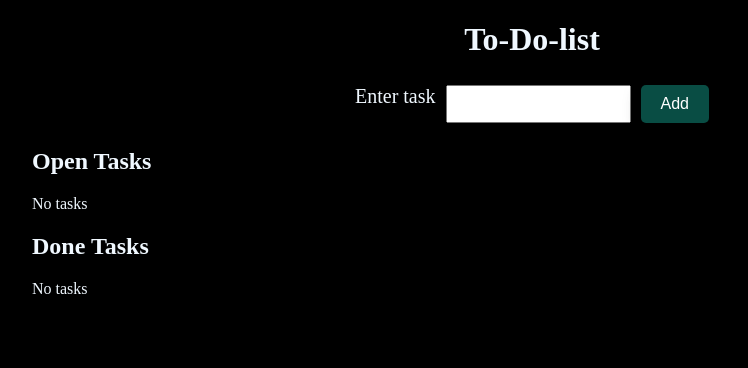
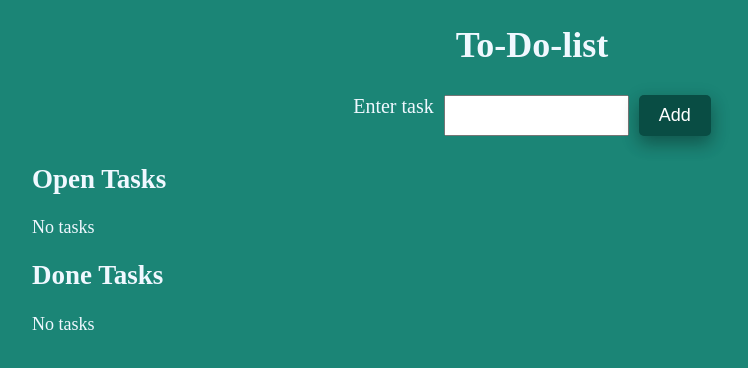
Before and after one commit to primasghar/to-do-list-app, a React (Create React App) app: page / in a window 1280 px wide. Shown: the top 368 px of the page, without its empty margins (108-856 px from the left). Built offline with nearby package versions, Linux system fonts and the light colour scheme.

Commit message:
Moved import App.js file above index.css file and in css edited color

```diff
--- a/src/index.css
+++ b/src/index.css
@@ -9,9 +9,8 @@ html {
 }
 
 body {
-  font-size: 16px;
+  font-size: 18px;
   color: aliceblue;
-  background-color: black;
-
+  background-color: rgb(27, 133, 118);
   margin: 0;
 }
```
Also changed, not shown: src/index.js (+4 -5 lines).
